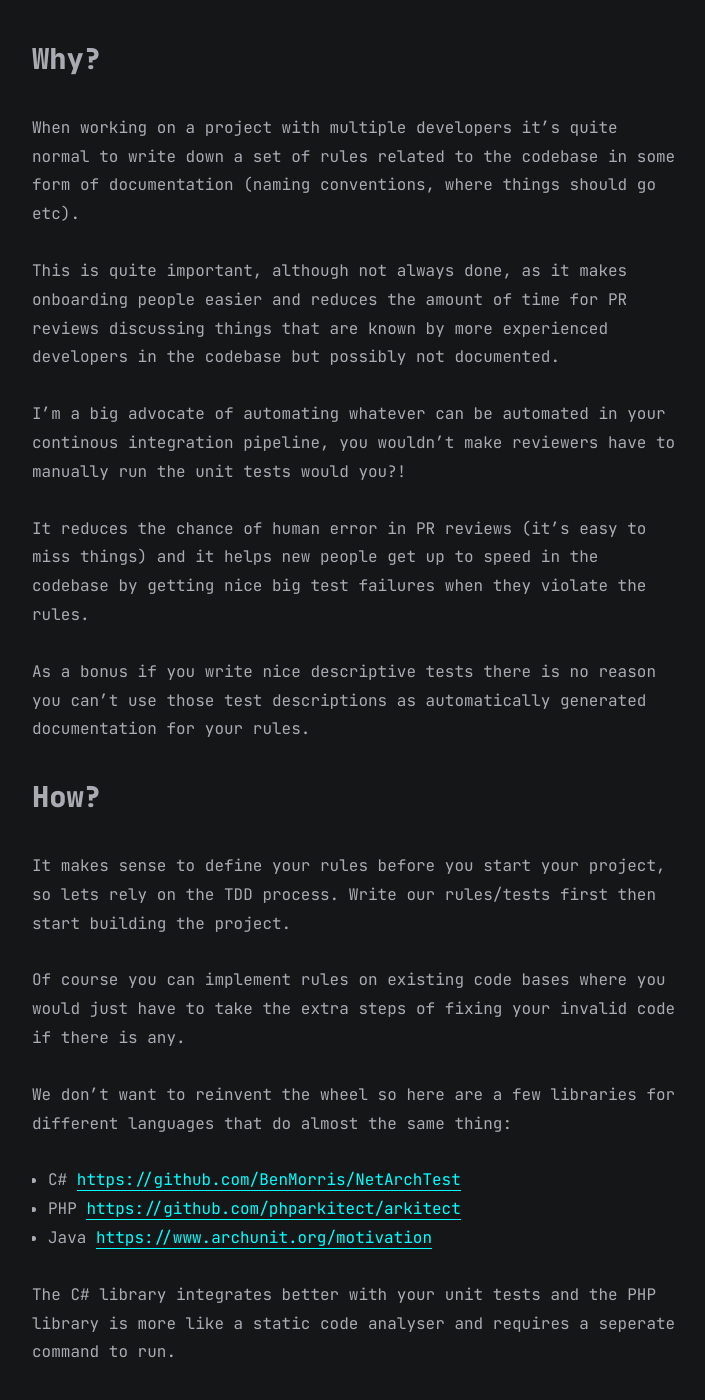
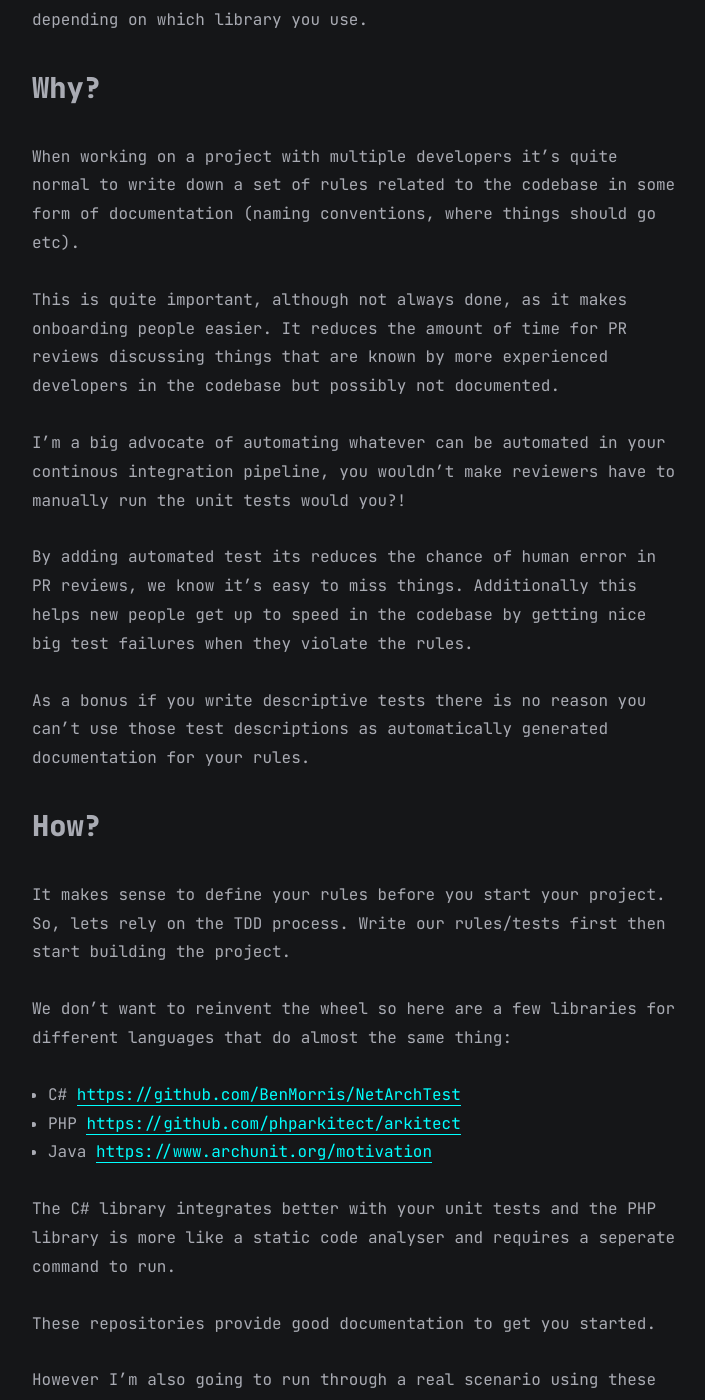
Before and after one commit to caddoo/caddoo.github.io, a Jekyll site: the page built from all_collections/_posts/2022-06-18-enforcing-architectural-decisions-in-your-tests.md, in a window 1280 px wide and 1400 px high, scrolled down 835 px. Shown: the whole window, without its empty margins (283-988 px from the left). Built offline with Jekyll 4.4.1, drawn with Linux system fonts in a browser that asks for light colours; some of the changed text lies outside the part shown.

Commit message:
Update wording slightly

```diff
--- a/all_collections/_posts/2022-06-18-enforcing-architectural-decisions-in-your-tests.md
+++ b/all_collections/_posts/2022-06-18-enforcing-architectural-decisions-in-your-tests.md
@@ -19,19 +19,17 @@ And basically anything else you can infer from reflection & depending on which l
 
 When working on a project with multiple developers it's quite normal to write down a set of rules related to the codebase in some form of documentation (naming conventions, where things should go etc).
 
-This is quite important, although not always done, as it makes onboarding people easier and reduces the amount of time for PR reviews discussing things that are known by more experienced developers in the codebase but possibly not documented.
+This is quite important, although not always done, as it makes onboarding people easier. It reduces the amount of time for PR reviews discussing things that are known by more experienced developers in the codebase but possibly not documented.
 
 I'm a big advocate of automating whatever can be automated in your continous integration pipeline, you wouldn't make reviewers have to manually run the unit tests would you?!
 
-It reduces the chance of human error in PR reviews (it's easy to miss things) and it helps new people get up to speed in the codebase by getting nice big test failures when they violate the rules.
+By adding automated test its reduces the chance of human error in PR reviews, we know it's easy to miss things. Additionally this helps new people get up to speed in the codebase by getting nice big test failures when they violate the rules.
 
-As a bonus if you write nice descriptive tests there is no reason you can't use those test descriptions as automatically generated documentation for your rules.
+As a bonus if you write descriptive tests there is no reason you can't use those test descriptions as automatically generated documentation for your rules.
 
 ## How?
 
-It makes sense to define your rules before you start your project, so lets rely on the TDD process. Write our rules/tests first then start building the project.
-
-Of course you can implement rules on existing code bases where you would just have to take the extra steps of fixing your invalid code if there is any.
+It makes sense to define your rules before you start your project. So, lets rely on the TDD process. Write our rules/tests first then start building the project.
 
 We don't want to reinvent the wheel so here are a few libraries for different languages that do almost the same thing:
 
@@ -278,4 +276,6 @@ And run again
 
 ## Rounding up
 
-Making these checks part of your CI will help prevent your lovely original architectural decisions from going off the rails, it's up to you how many rules you add, you can write nearly an unlimited amount of rules, so be pragmatic and set rules that are important for you and your project.
+Making these checks part of your CI will help prevent your lovely original architectural decisions from going off the rails. It's up to you how many rules you add.
+
+You can write nearly an unlimited amount of rules, so be pragmatic and set rules that are important for you and your project.
```
Also changed, not shown: other parts of all_collections/_posts/2022-06-18-enforcing-architectural-decisions-in-your-tests.md (+1 -1 lines).
